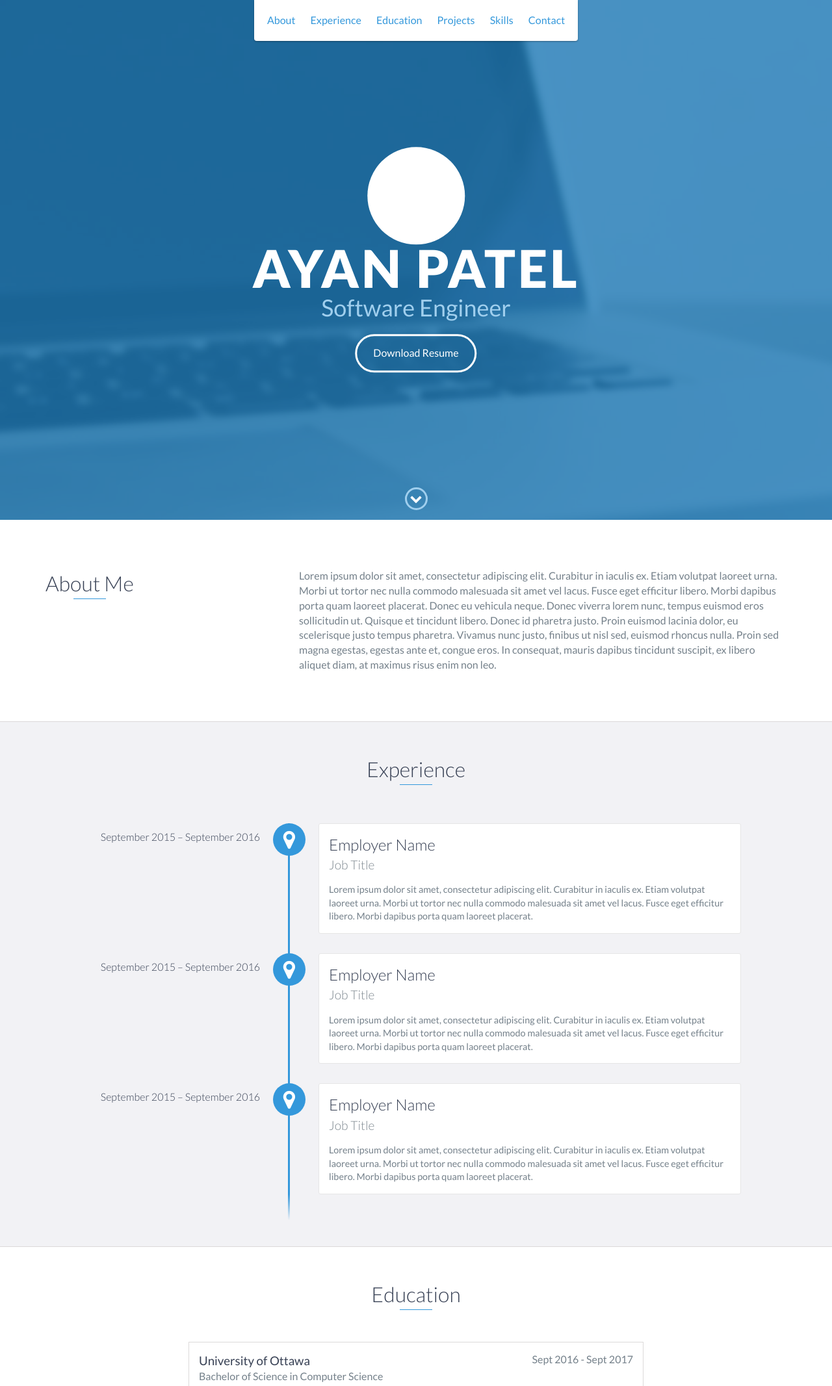
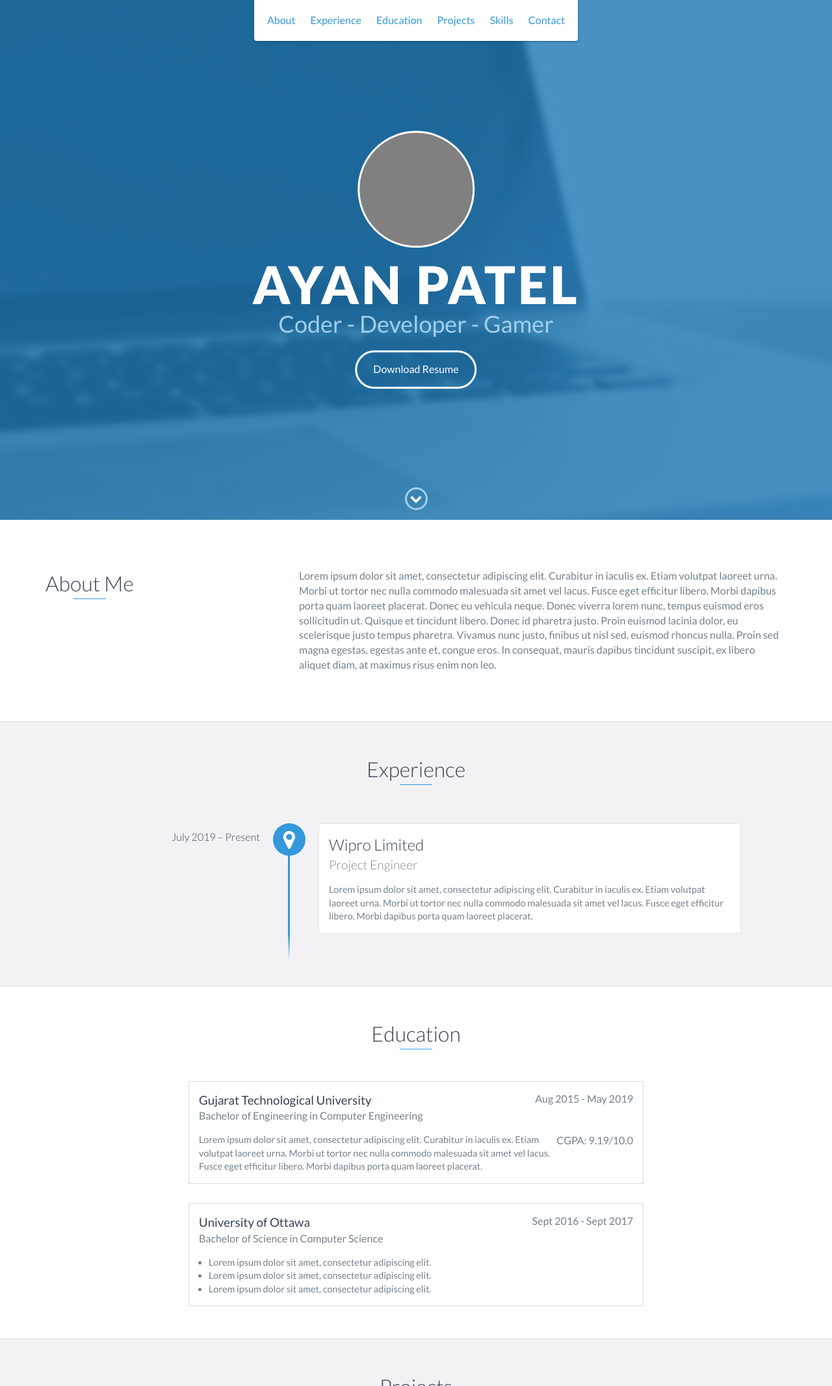
Before and after one commit to ayanpatel98/myportfolio, a website: page index.html in a window 1280 px wide. Shown: the top 2133 px of the page at 65% size. Drawn offline with nearby package versions, Linux system fonts and the light colour scheme.

Commit message:
css change

```diff
--- a/css/styles.css
+++ b/css/styles.css
@@ -297,11 +297,12 @@ footer {
 }
 
 #lead-content div {
-    background-color: white;
-    width: 150px;
-    height: 150px;
+	background-color: grey;
+	border: 3px white solid;
+    width: 180px;
+    height: 180px;
     border-radius: 50%;
-    margin-bottom: 20px;
+    margin-bottom: 20px !important;
     margin: auto;
 }
 
@@ -511,8 +512,12 @@ footer {
 	color: #74808a;
 	clear: both;
 	font-weight: 500;
-	margin: 0 0 15px 0
+	margin: 0 0 15px 0;
 }
+
+/* .education-block h4 span {
+	float: right;
+} */
 
 .education-block p,
 .education-block ul {
--- a/index.html
+++ b/index.html
@@ -51,7 +51,8 @@
         <div id="lead-content">
             <div></div>
             <h1>Ayan Patel</h1>
-            <h2>Software Engineer</h2>
+            <!-- <h2>Software Engineer</h2> -->
+            <h2>Coder -  Developer - Gamer</h2>
             <a href="#" class="btn-rounded-white">Download Resume</a>
         </div>
         <!-- End #lead-content -->
@@ -88,7 +89,15 @@
     <div id="experience" class="background-alt">
         <h2 class="heading">Experience</h2>
         <div id="experience-timeline">
-            <div data-date="September 2015 – September 2016">
+            <div data-date="July 2019 – Present">
+                <h3>Wipro Limited</h3>
+                <h4>Project Engineer</h4>
+                <p>
+                    Lorem ipsum dolor sit amet, consectetur adipiscing elit. Curabitur in iaculis ex. Etiam volutpat laoreet urna. Morbi ut tortor nec nulla commodo malesuada sit amet vel lacus. Fusce eget efficitur libero. Morbi dapibus porta quam laoreet placerat.
+                </p>
+            </div>
+
+            <!-- <div data-date="September 2015 – September 2016">
                 <h3>Employer Name</h3>
                 <h4>Job Title</h4>
                 <p>
@@ -102,15 +111,7 @@
                 <p>
                     Lorem ipsum dolor sit amet, consectetur adipiscing elit. Curabitur in iaculis ex. Etiam volutpat laoreet urna. Morbi ut tortor nec nulla commodo malesuada sit amet vel lacus. Fusce eget efficitur libero. Morbi dapibus porta quam laoreet placerat.
                 </p>
-            </div>
-
-            <div data-date="September 2015 – September 2016">
-                <h3>Employer Name</h3>
-                <h4>Job Title</h4>
-                <p>
-                    Lorem ipsum dolor sit amet, consectetur adipiscing elit. Curabitur in iaculis ex. Etiam volutpat laoreet urna. Morbi ut tortor nec nulla commodo malesuada sit amet vel lacus. Fusce eget efficitur libero. Morbi dapibus porta quam laoreet placerat.
-                </p>
-            </div>
+            </div> -->
         </div>
     </div>
     <!-- End #experience -->
@@ -118,9 +119,10 @@
     <div id="education">
         <h2 class="heading">Education</h2>
         <div class="education-block">
-            <h3>University of Ottawa</h3>
-            <span class="education-date">Sept 2016 - Sept 2017</span>
-            <h4>Bachelor of Science in Computer Science</h4>
+            <h3>Gujarat Technological University</h3>
+            <span class="education-date">Aug 2015 - May 2019</span>
+            <h4>Bachelor of Engineering in Computer Engineering</h4>
+            <span class="education-date">CGPA: 9.19/10.0</span>
             <p>
                 Lorem ipsum dolor sit amet, consectetur adipiscing elit. Curabitur in iaculis ex. Etiam volutpat laoreet urna. Morbi ut tortor nec nulla commodo malesuada sit amet vel lacus. Fusce eget efficitur libero. Morbi dapibus porta quam laoreet placerat.
             </p>
```
